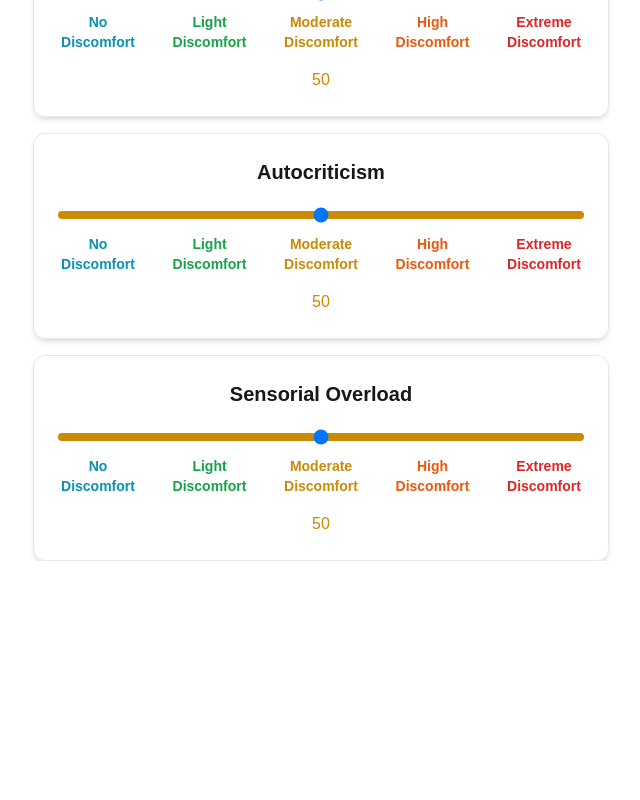
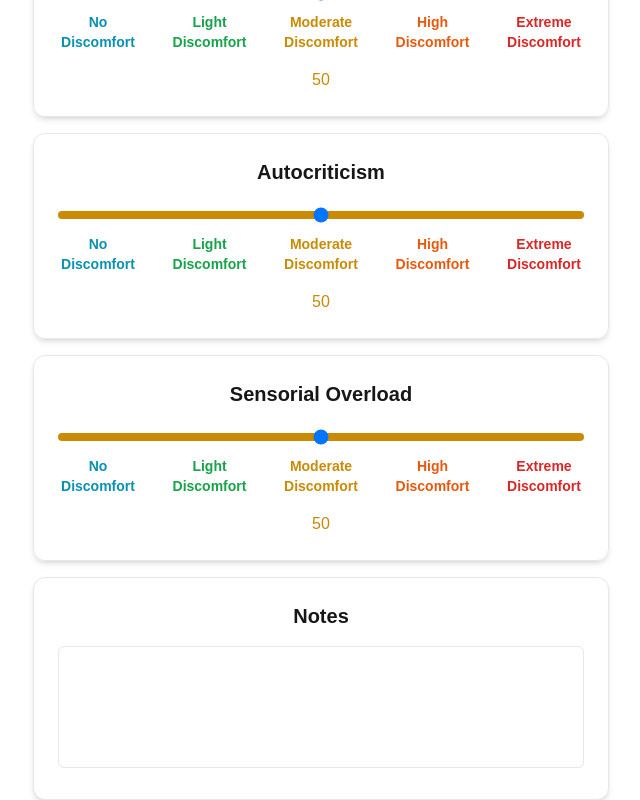
Before and after one commit to brunoeiterer/lifejournaler, a Next.js app in the folder frontend/: page / in a window 1280 px wide. Shown: the part 1355-2155 px from the top of the page, without its empty margins (319-959 px from the left). Before the commit the page ends 1916 px from the top, so only its background shows below. Built offline with nearby package versions, Linux system fonts and the light colour scheme.

Commit message:
Add Notes component

```diff
--- a/frontend/messages/en-US.json
+++ b/frontend/messages/en-US.json
@@ -41,6 +41,7 @@
     "No": "No",
     "NoDiscomfort" : "No Discomfort",
     "NoEntriesYet": "No entries yet. Start by adding your first entry above!",
+    "Notes": "Notes",
     "Password": "Password",
     "PasswordsDoNotMatch": "The passwords do not match.",
     "PasswordWrongFormat": "The password must contain at least 8 characters, with one lowercase letter, one uppercase letter, and a number.",
--- a/frontend/messages/pt-BR.json
+++ b/frontend/messages/pt-BR.json
@@ -41,6 +41,7 @@
     "No": "Não",
     "NoDiscomfort" : "Sem desconforto",
     "NoEntriesYet": "Nenhum registro anterior. Começe adicionando um registro acima!",
+    "Notes": "Anotações",
     "Password": "Senha",
     "PasswordWrongFormat": "A senha deve conter pelo menos 8 caracteres, uma letra minúscula, uma letra maiúscula e um número",
     "PasswordsDoNotMatch": "As senhas não conferem.",
--- a/frontend/src/app/page.tsx
+++ b/frontend/src/app/page.tsx
@@ -2,6 +2,7 @@
 
 import ScaleSection from '@/components/SUDSScale';
 import RadialSelector from '@/components/RadialSelector';
+import Notes from '@/components/Notes';
 import { useLanguage } from './contexts/LanguageContext';
 
 const Dashboard: React.FC = () => {
@@ -19,6 +20,8 @@ const Dashboard: React.FC = () => {
             <ScaleSection title={translations['DepressiveThoughts']} />
             <ScaleSection title={translations['Autocriticism']} />
             <ScaleSection title={translations['SensorialOverload']} />
+
+            <Notes title={translations['Notes']} />
         </div>
     );
 };
--- /dev/null
+++ b/frontend/src/components/Notes.tsx
@@ -0,0 +1,23 @@
+'use client';
+
+import React, { useState } from 'react';
+
+type NoteInputProps = {
+  title: string;
+};
+
+export default function Notes({ title }: NoteInputProps) {
+  const [note, setNote] = useState('');
+
+  return (
+    <div className="w-full max-w-xl p-6 bg-white rounded-xl shadow-md border space-y-4">
+      <h2 className="text-xl font-semibold text-center">{title}</h2>
+      <textarea
+        value={note}
+        onChange={(e) => setNote(e.target.value)}
+        rows={4}
+        className="w-full p-3 border rounded-md resize-none focus:outline-none focus:ring-2 focus:ring-blue-400"
+      />
+    </div>
+  );
+}
--- a/frontend/src/components/RadialSelector.tsx
+++ b/frontend/src/components/RadialSelector.tsx
@@ -30,10 +30,7 @@ const Emojis: Record<string, string> = {
     VeryGood: '🛌',
 };
 
-export default function RadialSelector({
-    title,
-    options
-}: RadialSelectorProps) {
+export default function RadialSelector({ title, options }: RadialSelectorProps) {
     const [value, setValue] = useState(options[0]);
     const { translations } = useLanguage();
 
```
